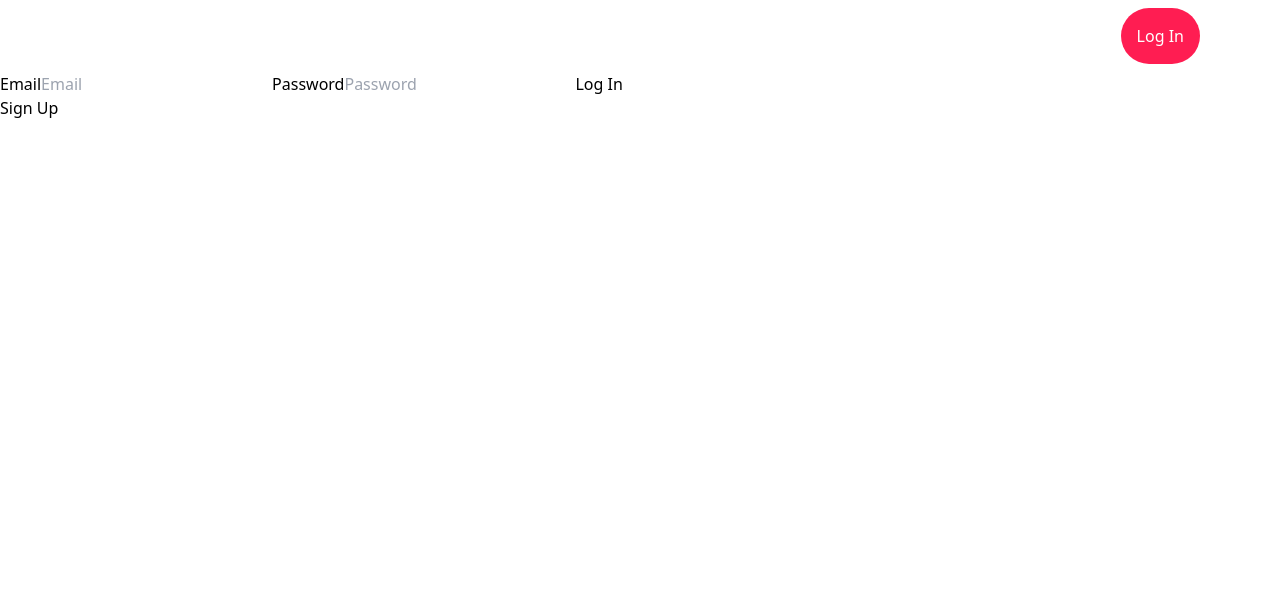
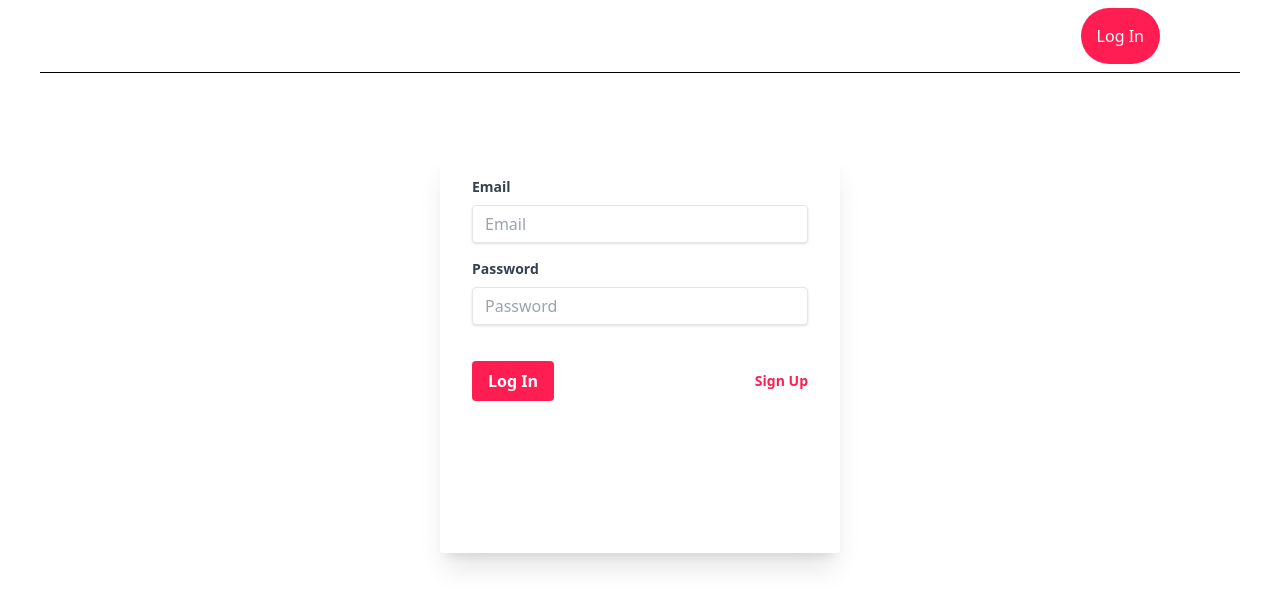
Before and after one commit to markaxelus/BasicAuth, a React (Vite) app in the folder frontend/: page /users/login in a window 1280 px wide. Shown: the top 606 px of the page. Built offline with nearby package versions, Linux system fonts and the light colour scheme.

Commit message:
Register and Login page styles

```diff
--- a/frontend/postcss.config.js
+++ b/frontend/postcss.config.js
@@ -4,10 +4,3 @@ export default {
     autoprefixer: {},
   },
 }
-
-module.exports = {
-  plugins: [
-    require('tailwindcss'),
-    require('autoprefixer')
-  ]
-}
--- a/frontend/src/components/Navbar/Navbar.jsx
+++ b/frontend/src/components/Navbar/Navbar.jsx
@@ -4,9 +4,9 @@ import NavbarCSS from './Navbar.module.css'
 
 const Navbar = () => {
   return (
-    <nav className="flex justify-end pr-20 pt-2 pb-2 text-base text-white w-full">
+    <nav className="flex justify-end pt-2 pb-2 text-base pr-20 mx-10 text-white border-b border-black">
         <Link to='/'></Link>
-        <Link to='/users/login' className='border-2 rounded-full p-4 bg-charcoal-1 hover:text-black
+        <Link to='/users/login' className='border-2 rounded-full p-4 bg-custom-1 hover:text-black
         transition duration-500 ease-in-out border-none' >Log In</Link>
         <Link to='/users/register'></Link>
     </nav>
--- a/frontend/src/index.css
+++ b/frontend/src/index.css
@@ -1,8 +1,3 @@
 @tailwind base;
 @tailwind components;
 @tailwind utilities;
-
-body {
-
-
-}
--- a/frontend/src/main.jsx
+++ b/frontend/src/main.jsx
@@ -7,5 +7,5 @@ import  { BrowserRouter as Router } from 'react-router-dom'
 ReactDOM.createRoot(document.getElementById('root')).render(
   <Router>
     <App />
-  </Router>,
+  </Router>
 )
--- a/frontend/src/pages/Home/Home.jsx
+++ b/frontend/src/pages/Home/Home.jsx
@@ -1,8 +1,16 @@
 import React from 'react'
 
-const Home = () => {
-    return (
-        <div>Welcome</div>
+const Home = ({ modalType }) => {
+  const isLoginModalOpen = modalType === 'login';
+  const isRegisterModalOpen = modalType === 'register';
+
+  return (
+        <div className='flex items-center justify-center h-96'>
+           <div className='container mx-auto text-center text-6xl'></div>
+            {isLoginModalOpen && <Login />}
+            {isRegisterModalOpen && <Register />}
+        </div>
+
    )
  }
 
--- a/frontend/src/pages/Login/Login.jsx
+++ b/frontend/src/pages/Login/Login.jsx
@@ -2,45 +2,117 @@ import React from 'react'
 import { useState } from 'react'
 import axios from 'axios'
 import { toast } from 'react-hot-toast'
-import { useNavigate } from 'react-router-dom'
-import { Link } from 'react-router-dom'
+import { useNavigate, Link } from 'react-router-dom'
+
+
+// const Login = () => {
+//   const navigate = useNavigate();
+//   const [ data, setData] = useState({
+//     email: '',
+//     password: ''
+//   })
+
+//   const [ modal, setModal ] = useState(false);
+
+//   const toggleModal = async () => {
+//     setModal(!modal);
+//   }
+
+//   const userLogin = async (e) => {
+//     e.preventDefault();
+//     const { email, password } = data;
+//     try {
+//       const { data } = await axios.post('http://localhost:3000/users/login', { email, password });
+//       if (data.error) {
+//         toast.error(data.error);
+//       } else {
+//         setData({});
+//         toast.success('User login successful');
+//         navigate('/');
+//       }
+//     } catch (error) {
+//       console.log(error);
+//     }
+//   }
+
+//   return (
+//     <div>
+//       <form onSubmit={userLogin}>
+//         <label>Email</label>
+//         <input type='email' placeholder='Email' value={data.email} onChange={(e) => setData({...data, email: e.target.value})}></input>
+//         <label>Password</label>
+//         <input type='password' placeholder='Password' value={data.password} onChange={(e) => setData({...data, password: e.target.value})}></input>
+//         <button onClick={toggleModal} type='submit'>Log In</button>
+//       </form>
+//       <Link to='/users/register'>Sign Up</Link>
+//       </div>
+//   )
+// }
+
+// export default Login
+
 
 const Login = () => {
   const navigate = useNavigate();
-  const [ data, setData] = useState({
+  const [data, setData] = useState({
     email: '',
     password: ''
-  })
+  });
+  const [modal, setModal] = useState(false);
+  const [modalContent, setModalContent] = useState('');
+
+  const toggleModal = () => {
+    setModal(!modal);
+  };
 
   const userLogin = async (e) => {
     e.preventDefault();
     const { email, password } = data;
     try {
-      const { data } = await axios.post('http://localhost:3000/users/login', { email, password });
+      const response = await axios.post('http://localhost:3000/users/login', { email, password });
+      const { data } = response;
       if (data.error) {
         toast.error(data.error);
       } else {
-        setData({});
-        toast.success('User login successful');
-        navigate('/');
+        setData({ email: '', password: '' }); // Clear the form
+        setModalContent('User login successful');
+        toggleModal();
+        setTimeout(() => {
+          navigate('/');
+        }, 2000);
       }
     } catch (error) {
-      console.log(error);
+      toast.error('An error occurred during login. Please try again.');
     }
   }
 
   return (
-    <div>
-      <form onSubmit={userLogin}>
-        <label>Email</label>
-        <input type='email' placeholder='Email' value={data.email} onChange={(e) => setData({...data, email: e.target.value})}></input>
-        <label>Password</label>
-        <input type='password' placeholder='Password' value={data.password} onChange={(e) => setData({...data, password: e.target.value})}></input>
-        <button type='submit'>Log In</button>
+    <div className=" w-full h-auto mt-20 flex flex-col justify-center items-center">
+      <form onSubmit={userLogin} className="bg-white size-128 shadow-xl rounded px-8 pt-6 pb-8 mb-4">
+        <div className="mb-4">
+          <label className="block text-gray-700 text-sm font-bold mb-2" htmlFor="email">
+            Email
+          </label>
+          <input className="shadow appearance-none border rounded w-full py-2 px-3 text-gray-700 leading-tight focus:outline-none focus:shadow-outline" type='email' placeholder='Email' value={data.email} onChange={(e) => setData({...data, email: e.target.value})} />
+        </div>
+        <div className="mb-6">
+          <label className="block text-gray-700 text-sm font-bold mb-2" htmlFor="password">
+            Password
+          </label>
+          <input className="shadow appearance-none border rounded w-full py-2 px-3 text-gray-700 mb-3 leading-tight focus:outline-none focus:shadow-outline" type='password' placeholder='Password' value={data.password} onChange={(e) => setData({...data, password: e.target.value})} />
+        </div>
+        <div className="flex items-center justify-between">
+          <button className="bg-custom-1 hover:text-black transition duration-500 ease-in-out text-white font-bold py-2 px-4 rounded focus:outline-none focus:shadow-outline" type='submit'>
+            Log In
+          </button>
+          <Link to='/users/register' className="inline-block align-baseline font-bold text-sm text-custom-1 hover:text-custom-2">
+            Sign Up
+          </Link>
+        </div>
       </form>
-      <Link to='/users/register'>Sign Up</Link>
-      </div>
-  )
-}
 
-export default Login
+    </div>
+  );
+};
+
+export default Login;
--- a/frontend/src/pages/Register/Register.jsx
+++ b/frontend/src/pages/Register/Register.jsx
@@ -36,15 +36,36 @@ const Register = () => {
   };
 
   return (
-    <div>
-      <form onSubmit={userRegister}>
-        <label>Name</label>
-        <input type='text' placeholder='Name' value={data.name} onChange={(e) => setData({...data, name: e.target.value})}></input>
-        <label>Email</label>
-        <input type='email' placeholder='Email' value={data.email} onChange={(e) => setData({...data, email: e.target.value})}></input>
-        <label>Password</label>
-        <input type='password' placeholder='Password' value={data.password} onChange={(e) => setData({...data, password: e.target.value})}></input>
-        <button type='submit'>Log In  </button>
+    <div className=" w-full h-auto mt-20 flex flex-col justify-center items-center">
+      <form onSubmit={userRegister} className="bg-white size-128 shadow-xl rounded px-8 pt-6 pb-8 mb-4">
+
+        <div className="mb-2">
+          <label className="block text-gray-700 text-sm font-bold mb-2" htmlFor="name">
+            Name
+          </label>
+          <input className="shadow appearance-none border rounded w-full py-2 px-3 text-gray-700 leading-tight focus:outline-none focus:shadow-outline" type='text' placeholder='Name' value={data.name} onChange={(e) => setData({...data, name: e.target.value})}></input>
+        </div>
+
+        <div className="mb-4">
+          <label className="block text-gray-700 text-sm font-bold mb-2" htmlFor="email">
+            Email
+          </label>
+          <input className="shadow appearance-none border rounded w-full py-2 px-3 text-gray-700 leading-tight focus:outline-none focus:shadow-outline" type='email' placeholder='Email' value={data.email} onChange={(e) => setData({...data, email: e.target.value})} />
+        </div>
+
+        <div className="mb-6">
+          <label className="block text-gray-700 text-sm font-bold mb-2" htmlFor="password">
+            Password
+          </label>
+          <input className="shadow appearance-none border rounded w-full py-2 px-3 text-gray-700 mb-3 leading-tight focus:outline-none focus:shadow-outline" type='password' placeholder='Password' value={data.password} onChange={(e) => setData({...data, password: e.target.value})} />
+        </div>
+
+        <div className="flex items-center justify-between">
+          <button className="bg-custom-1 hover:text-black transition duration-500 ease-in-out text-white font-bold py-2 px-4 rounded focus:outline-none focus:shadow-outline" type='submit'>
+            Sign Up
+          </button>
+        </div>
+
       </form>
       <Link to='/' >Home</Link>
     </div>
@@ -52,3 +73,29 @@ const Register = () => {
 }
 
 export default Register
+
+/* <div className=" w-full h-auto mt-20 flex flex-col justify-center items-center">
+      <form onSubmit={userLogin} className="bg-white size-128 shadow-xl rounded px-8 pt-6 pb-8 mb-4">
+        <div className="mb-4">
+          <label className="block text-gray-700 text-sm font-bold mb-2" htmlFor="email">
+            Email
+          </label>
+          <input className="shadow appearance-none border rounded w-full py-2 px-3 text-gray-700 leading-tight focus:outline-none focus:shadow-outline" type='email' placeholder='Email' value={data.email} onChange={(e) => setData({...data, email: e.target.value})} />
+        </div>
+        <div className="mb-6">
+          <label className="block text-gray-700 text-sm font-bold mb-2" htmlFor="password">
+            Password
+          </label>
+          <input className="shadow appearance-none border rounded w-full py-2 px-3 text-gray-700 mb-3 leading-tight focus:outline-none focus:shadow-outline" type='password' placeholder='Password' value={data.password} onChange={(e) => setData({...data, password: e.target.value})} />
+        </div>
+        <div className="flex items-center justify-between">
+          <button className="bg-custom-1 hover:text-black transition duration-500 ease-in-out text-white font-bold py-2 px-4 rounded focus:outline-none focus:shadow-outline" type='submit'>
+            Log In
+          </button>
+          <Link to='/users/register' className="inline-block align-baseline font-bold text-sm text-custom-1 hover:text-custom-2">
+            Sign Up
+          </Link>
+        </div>
+      </form>
+
+    </div>*/
--- a/frontend/tailwind.config.js
+++ b/frontend/tailwind.config.js
@@ -6,10 +6,21 @@ export default {
   ],
   theme: {
     extend: {
-      colors: {
-        charcoal: {
+
+      container: {
+        center:true
+      },
+
+      size: {
+        '128': '25rem',
+        '85' : '85%'
+      },
+
+      colors:
+      {
+        custom: {
           1: '#ff1d52',
-          2: '#202020'
+          2: '#bf183f'
       }
     },
   },
```
Also changed, not shown: frontend/src/components/modalContext.jsx (added), frontend/src/pages/Login/Login.module.css (added).
